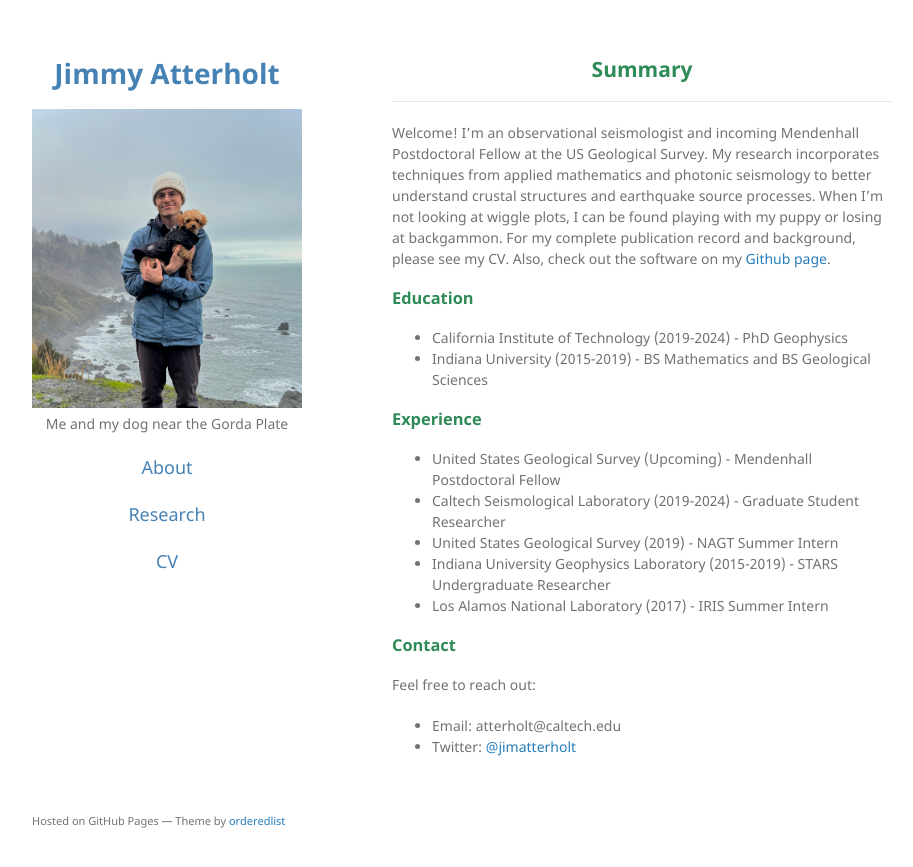
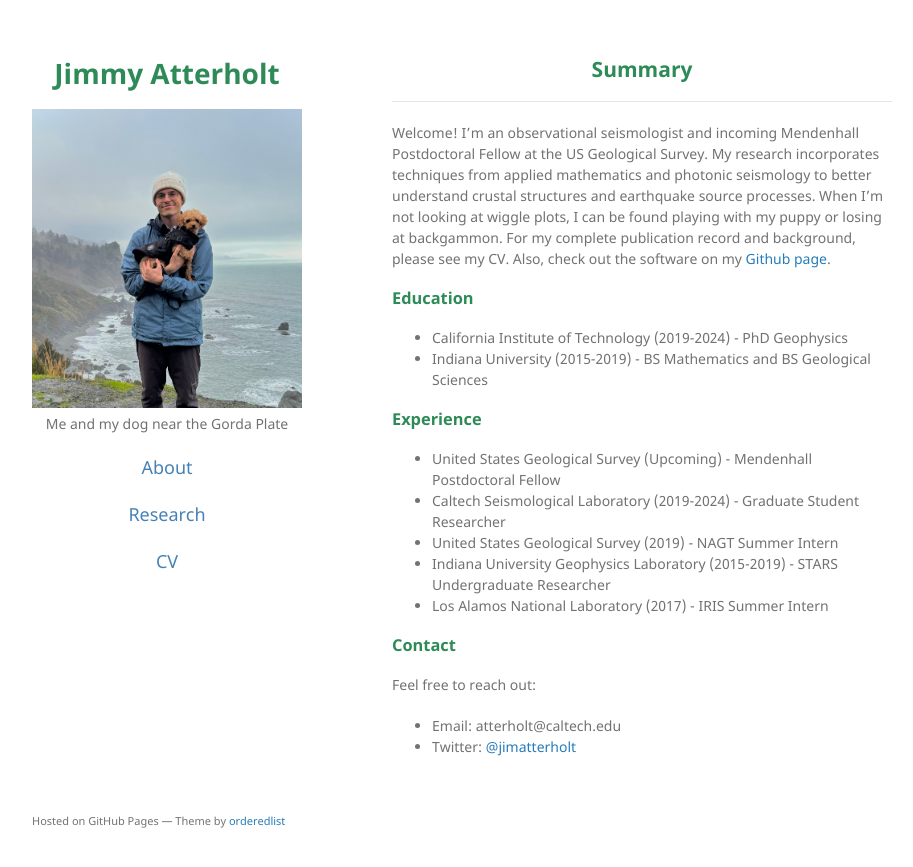
Before and after one commit to atterholt/atterholt.github.io, a Jekyll site: the page built from index.md, in a window 1280 px wide. Shown: the top 867 px of the page, without its empty margins (178-1091 px from the left). Built offline with Jekyll 4.4.1, drawn with Linux system fonts in a browser that asks for light colours.

Commit message:
Update default.html

```diff
--- a/_layouts/default.html
+++ b/_layouts/default.html
@@ -15,7 +15,7 @@
   <body>
     <div class="wrapper">
       <header>
-        <h1 style="text-align:center; color:SteelBlue">{{ site.title | default: site.github.repository_name }}</font></h1>
+        <h1 style="text-align:center; color:SeaGreen">{{ site.title | default: site.github.repository_name }}</font></h1>
 
         {% if site.logo %}
           <img src="{{site.logo | relative_url}}" alt="Logo" />
@@ -28,9 +28,9 @@
         {% endif %}
 
         {% if site.github.is_user_page %}
-        <p style="text-align:center; color:SteelBlue"><font size="+1"><a href="https://atterholt.github.io/" style="color: SteelBlue">About</a></font></p>
-        <p style="text-align:center; color:SteelBlue"><font size="+1"><a href="/research.html" style="color: SteelBlue">Research</a></font></p>
-        <p style="text-align:center; color:SteelBlue"><font size="+1"><a href="/assets/img/Atterholt_CV.pdf" style="color: SteelBlue">CV</a></font></p>
+        <p style="text-align:center; color:SeaGreen"><font size="+1"><a href="https://atterholt.github.io/" style="color: SteelBlue">About</a></font></p>
+        <p style="text-align:center; color:SeaGreen"><font size="+1"><a href="/research.html" style="color: SteelBlue">Research</a></font></p>
+        <p style="text-align:center; color:SeaGreen"><font size="+1"><a href="/assets/img/Atterholt_CV.pdf" style="color: SteelBlue">CV</a></font></p>
         {% endif %}
 
         {% if site.show_downloads %}
```
